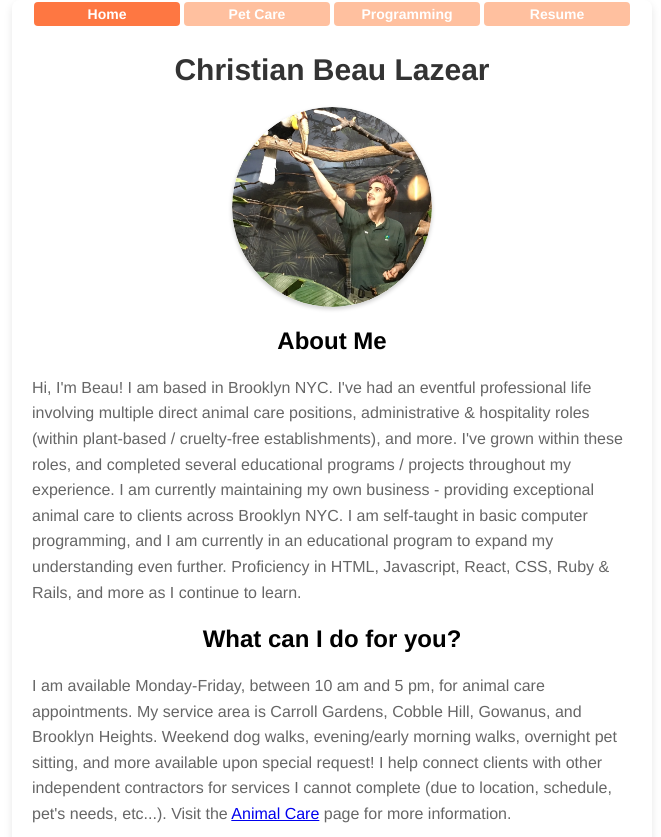
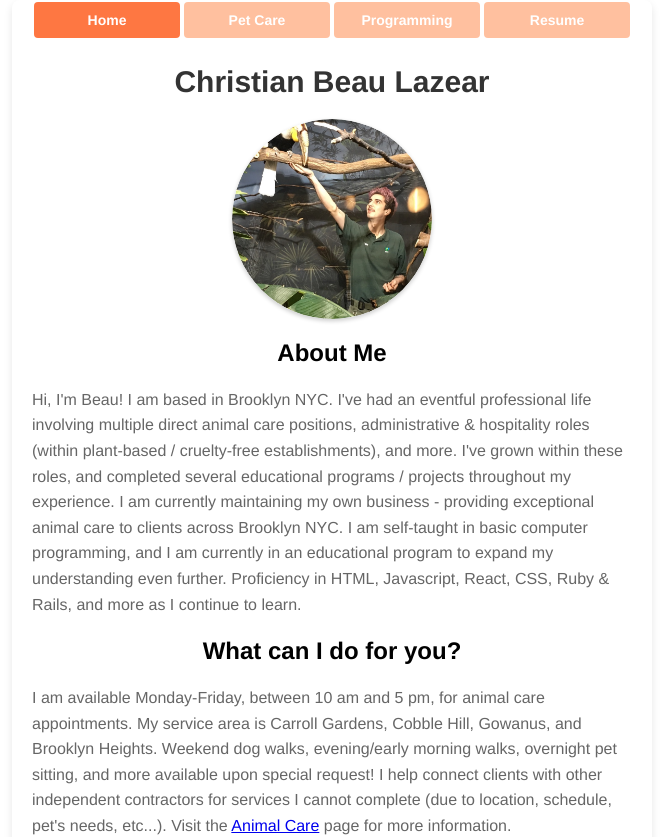
Before and after one commit to beaulazear/new-personal-site, a React (Create React App) app: page /#/ in a window 1280 px wide. Shown: the top 837 px of the page, without its empty margins (308-969 px from the left). Built offline with nearby package versions, Linux system fonts and the light colour scheme.

Commit message:
styling on nav bars and animal care intro

```diff
--- a/src/App.css
+++ b/src/App.css
@@ -48,11 +48,12 @@
 .navButtons {
   text-align: center;
   flex: 1;
-  padding: 4px;
+  padding: 0px;
   border: none;
   background-color: #ffc09f;
   color: #fff;
   font-size: 14px;
+  line-height: 36px;
   cursor: pointer;
   transition: background-color 0.3s;
   font-weight: bold;
--- a/src/components/AnimalCareInfo.js
+++ b/src/components/AnimalCareInfo.js
@@ -32,6 +32,7 @@
   lineHeight: '1.6',
   color: '#666',
   marginBottom: '16px',
+  textAlign: 'left'
 };
 
 const imageWrapper = {
```
